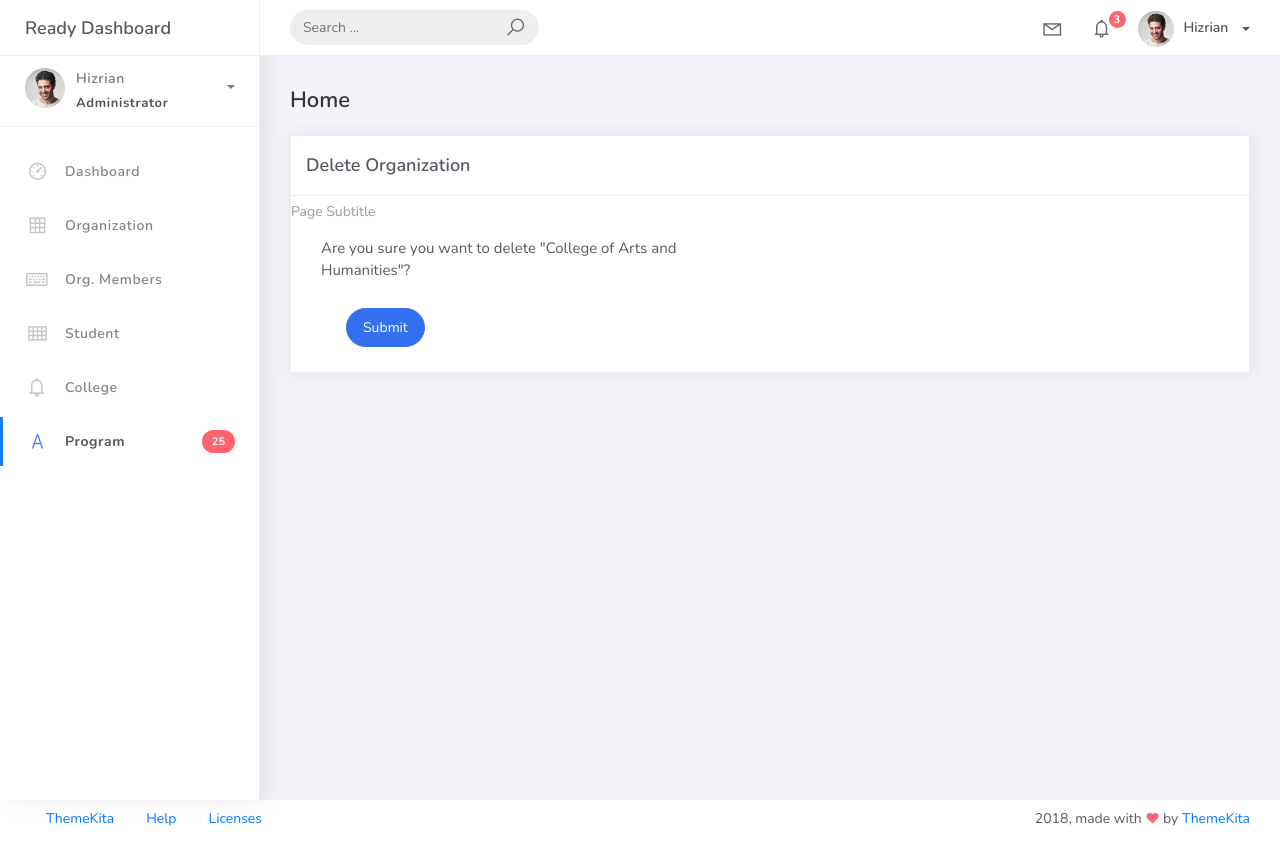
After one commit to RRA1010/PSUSphere, a Django app: page /college_list/1/delete in a window 1280 px wide. The commit adds this page. Run offline with Django 5.2, Linux system fonts and the light colour scheme; data comes from the database, SQL or seed files in the repository; some libraries are stand-ins or nearby versions.

Commit message:
CollegeDeleteView

```diff
--- a/projectsite/projectsite/urls.py
+++ b/projectsite/projectsite/urls.py
@@ -16,7 +16,8 @@ Including another URLconf
 """
 from django.contrib import admin
 from django.urls import path
-from studentorg.views import HomePageView, OrganizationList, OrganizationCreateView, OrganizationUpdateView, OrganizationDeleteView, CollegeList, CollegeCreateView, CollegeUpdateView
+from studentorg.views import HomePageView, OrganizationList, OrganizationCreateView, OrganizationUpdateView, OrganizationDeleteView
+from studentorg.views import CollegeList, CollegeCreateView, CollegeUpdateView, CollegeDeleteView
 from studentorg import views
 
 urlpatterns = [
@@ -29,4 +30,6 @@ urlpatterns = [
     path('college_list', CollegeList.as_view(), name='college-list'),
     path('college_list/add', CollegeCreateView.as_view(), name='college-add'),
     path('college_list/<pk>',CollegeUpdateView.as_view(), name='college-update'),
+    path('college_list/<pk>/delete', CollegeDeleteView.as_view(), name='college-delete'),
+
 ]
--- a/projectsite/studentorg/views.py
+++ b/projectsite/studentorg/views.py
@@ -52,3 +52,8 @@ class CollegeUpdateView(UpdateView):
     form_class = CollegeForm
     template_name = 'college_form.html'
     success_url = reverse_lazy('college-list')
+
+class CollegeDeleteView(DeleteView):
+    model = College
+    template_name = 'college_del.html'
+    success_ur = reverse_lazy('organization-list')
--- /dev/null
+++ b/projectsite/templates/college_del.html
@@ -0,0 +1,33 @@
+{% extends 'base.html' %} {% load static %} {% block content %}
+<div class="content">
+    <div class="container-fluid">
+        <h4 class="page-title">Home</h4>
+        <div class="row">
+            <div class="col-md-12">
+                <div class="card">
+                    <div class="card-header">
+                        <div class="card-title">Delete Organization</div>
+                        </div>
+                        <div class="card-category">Page Subtitle
+                        </div>
+
+                        <div class="col-md-6">
+                        <div class="card-body">
+                            <form class="" action="" method="post" novalidate>
+                                <p>Are you sure you want to delete "{{object}}"?</p>
+                                {% csrf_token %} {% include 'includes/form.html' %}
+                                <div class="form-group">
+                                    <div class="col-md-12 col-sm-3">
+                                        <button type="submit" class="btn btn-primary btn-rounded">Submit</button>
+                                        </div>
+                                    </div>
+                                </div>
+                            </form>
+                        </div>
+                    </div>
+                </div>
+            </div>
+        </div>
+    </div>
+</div>
+{% endblock %}
--- a/projectsite/templates/college_list.html
+++ b/projectsite/templates/college_list.html
@@ -41,7 +41,10 @@
                                 {% for object in object_list %}
                                 <tr>
                                     <td> {{ object.college_name }} </td>
-                                    <td><a href="college_list/{{ object.id }}">Edit</a></td>
+                                    <td>
+                                        <a href="college_list/{{ object.id }}">Edit</a>
+                                        <a href="college_list/{{ object.id }}/delete" class="text-danger">Delete</a>"
+                                    </td>
                                 </tr>
                                 {% empty %}
                                 <tr>
```
